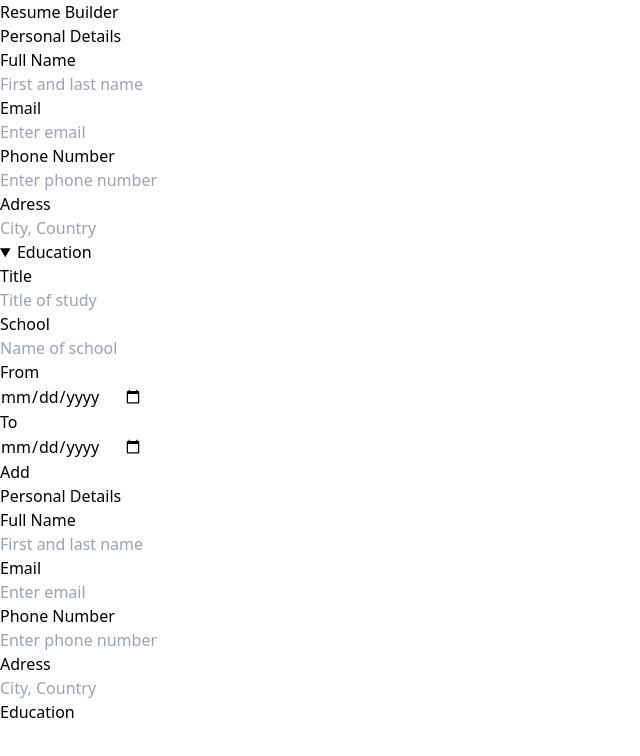
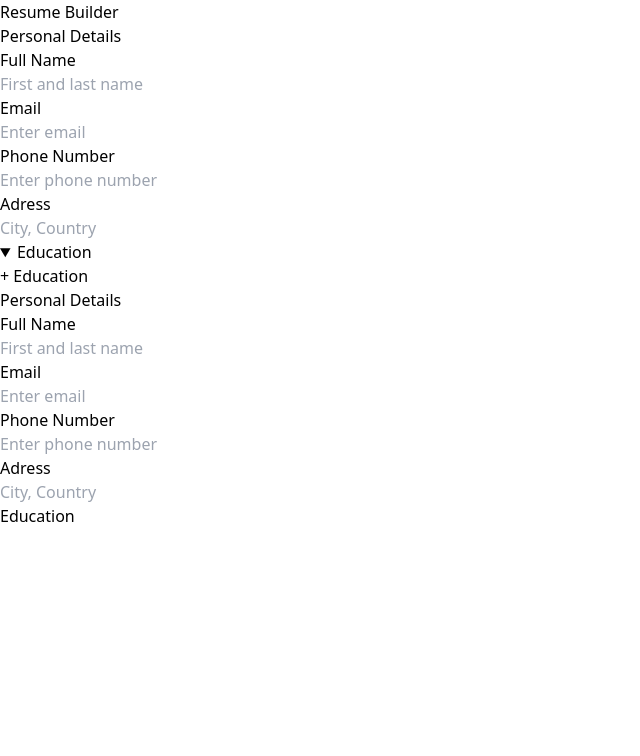
Before and after one commit to Sim-sat/CV-Builder, a React (Vite) app: page / in a window 1280 px wide. Both pictures are taken after a click on the heading "Education". Shown: the top 756 px of the page, without its empty margins (0-640 px from the left). Built offline with nearby package versions, Linux system fonts and the light colour scheme.

Commit message:
finished

```diff
--- a/src/App.jsx
+++ b/src/App.jsx
@@ -30,8 +30,7 @@ function App() {
   }
 
   const createEntry = (newEducation) => {
-      setEducationList((prevEducationListe) => [...prevEducationListe, newEducation]);
-      console.log(newEducation);
+      setEducationList(newEducation);
   }
 
   return (
--- a/src/components/Education.jsx
+++ b/src/components/Education.jsx
@@ -1,13 +1,47 @@
 import { useState } from 'react'
 import '/home/simsat/Javascript/my-first-react-app/src/App.css'
+import { MdDeleteOutline } from "react-icons/md";
+
 
 
 function Education({createEntry}){
+
+    function Entries(entries){
+        const listItems = entries.entries.map(entry =>
+            <div key={entry.school} className='font-bold text-xl m-5 bg-slate-100 p-5 flex '>{entry.school}
+                <button className='inline self-end ml-auto'>
+                    <MdDeleteOutline onClick={() => deleteEntry(entry.school)}
+                                     className='size-8'/>
+                    </button>
+            </div>
+         )
+        return (
+            <div>
+                {listItems}
+            </div>
+        )
+    }
+
 
     const[degree, setTitle] = useState("");
     const[school, setSchool] = useState("");
     const[start, setFrom] = useState("");
     const[end, setEnd] = useState("");
+    const[showForm, setShowForm] = useState(false);
+    const[list, setList] = useState([]);
+
+    const deleteEntry = (school) => {
+        console.log(school);
+        setList((prev) => {
+            const updatedList = prev.filter((entry) => entry.school != school)
+            createEntry(updatedList);
+            return updatedList;
+        });
+    };
+
+    const handleButton = () => {
+        setShowForm(true);
+    }
 
     function handleTitleChange(e){
         setTitle(e.target.value);
@@ -25,13 +59,19 @@ function Education({createEntry}){
         setEnd(e.target.value);
     }
     const handleSubmit = (e) => {
+        setShowForm(false);
         e.preventDefault();
         const newEducation = {   degree,
                                 school,
                                 start,
                                 end
                             };
-        createEntry(newEducation);
+        setList((prev) =>{
+            const updatedList = [...prev, newEducation];
+            createEntry (updatedList);
+            return updatedList;
+
+    });
         setTitle("");
         setSchool("");
         setFrom("");
@@ -42,11 +82,13 @@ function Education({createEntry}){
     };
 
     return (
-        <div className='text-xs content-center bg-white  ml-5 p-5 rounded-2xl mb-5 flex-grow block'  >
-
-        <details className='cursor-pointer'>
-            <summary className='font-bold text-3xl '>Education</summary>
-            <form>
+        <div className='text-xs content-center bg-white  ml-5 p-5 rounded-2xl mb-5 flex-grow justify-center'  >
+         <details className=''>
+            <summary className='font-bold text-3xl cursor-pointer '>Education</summary>
+            <Entries entries={list}></Entries>
+            {!showForm ? (<div className='flex content-center justify-center'>
+                <button onClick={handleButton} className='border border-grey rounded-xl p-3 text-xl text-center mt-10'>+ Education</button>
+            </div> ) : <form>
                 <label htmlFor="name" className='font-bold text-base'>Title</label><br></br>
                 <input onChange={handleTitleChange}
                         id="name"
@@ -69,8 +111,10 @@ function Education({createEntry}){
                         placeholder='City, Country'
                         className="m-2 rounded-xl w-full bg-slate-100  p-2 text-base" type="date"></input><br></br>
                 <button onClick={handleSubmit} id="addEducation" className='border border-black p-2 w-20 rounded-xl font-bold text-base'>Add</button>
-            </form>
+            </form>}
+
         </details>
+
     </div>)
 
 }
```
